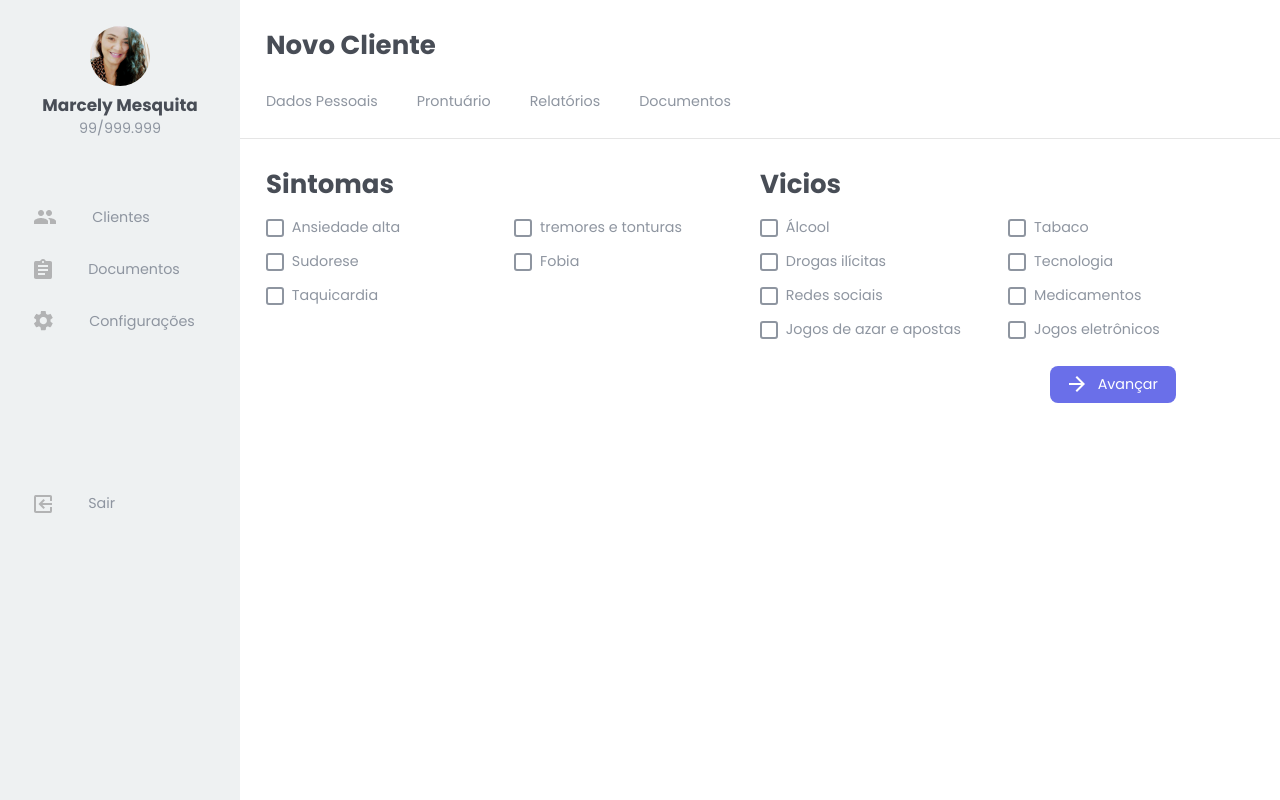
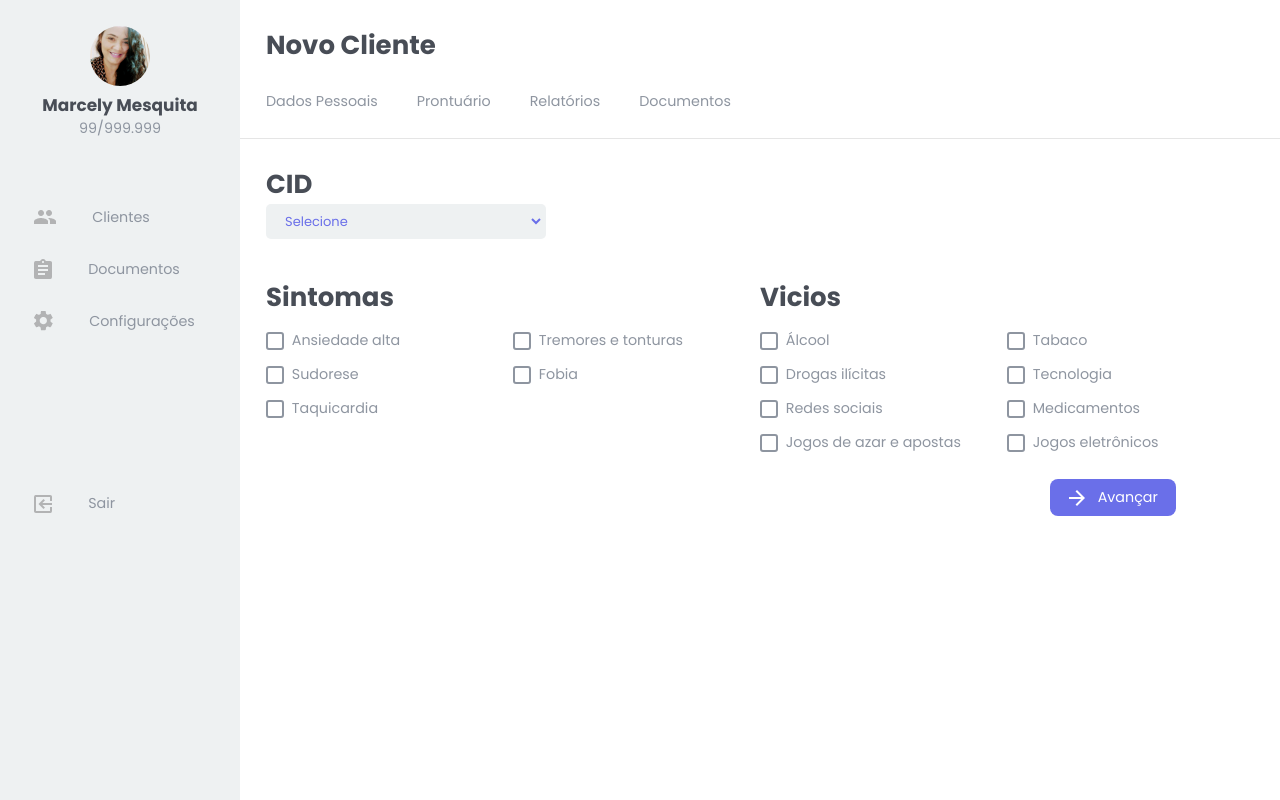
Before and after one commit to antonioeduardofernandes/planner, a Vue app: page /novocliente/prontuario in a window 1280 px wide. Shown: the top 800 px of the page. Built offline with nearby package versions, Linux system fonts and the light colour scheme.

Commit message:
profile view created

```diff
--- a/src/views/novo_cliente/Prontuario.vue
+++ b/src/views/novo_cliente/Prontuario.vue
@@ -1,5 +1,16 @@
 <template>
   <div id="profile">
+    <div>
+      <div class="title">CID</div>
+      <select name="cid">
+        <option value="">Selecione</option>
+        <option v-for="(cid, index) in 10" :key="index" value="cid"
+          >CID {{ cid }}</option
+        >
+      </select>
+    </div>
+
+    <div class="lists">
       <div>
         <div class="title">Sintomas</div>
         <div class="list_container">
@@ -29,7 +40,7 @@
           </div>
         </div>
       </div>
-
+    </div>
   </div>
 </template>
 
@@ -46,7 +57,7 @@ export default {
 
     const sintomas = ref([
       { name: "Ansiedade alta", value: "ansiedade" },
-      { name: "tremores e tonturas", value: "tremores/tonturas" },
+      { name: "Tremores e tonturas", value: "tremores/tonturas" },
       { name: "Sudorese", value: "sudorese" },
       { name: "Fobia", value: "fobia" },
       { name: "Taquicardia", value: "taquicardia" },
@@ -90,15 +101,15 @@ export default {
 </script>
 
 <style scoped>
-#profile {
+.lists {
+  margin-top: 3rem;
   display: grid;
   grid-template-columns: 1fr 1fr;
 }
 
 .list_container {
   display: grid;
-  column-gap: 0.2rem;
-  grid-template-columns: repeat(auto-fill, minmax(200px, 1fr));
+  grid-template-columns: repeat(auto-fill, minmax(180px, 1fr));
 }
 
 .item {
```
Lines whose indentation alone changed are shown as unchanged.
